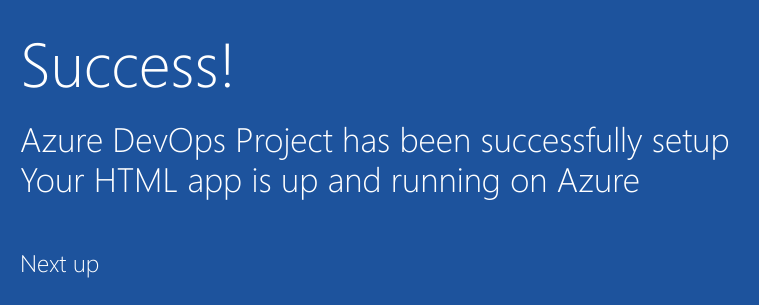
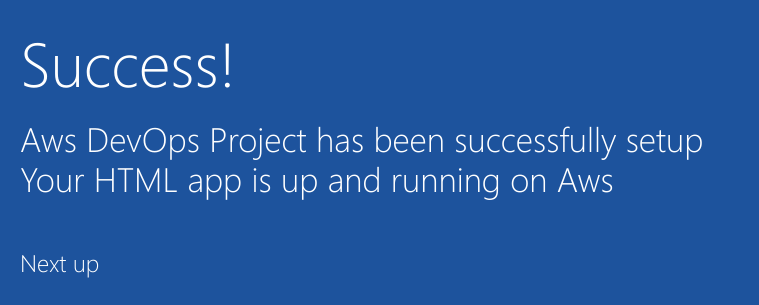
Before and after one commit to PREESHEN07/Test_repo, a plain HTML site: page sample-project/index.html in a window 1280 px wide. Shown: the part 352-657 px from the top of the page, 205-964 px from the left. Drawn offline with Linux system fonts and the light colour scheme.

Commit message:
A commit has been added and azure changed to aws

```diff
--- a/sample-project/index.html
+++ b/sample-project/index.html
@@ -1,4 +1,5 @@
  <!Doctype html>
+<!Imp file>
 <html>
 
 <head>
@@ -19,8 +20,8 @@
         </div>
             <div class="content-body">
                 <div class="success-text">Success!</div>
-                <div class="description line-1"> Azure DevOps Project has been successfully setup</div>
-                <div class="description line-2"> Your HTML app is up and running on Azure</div>
+                <div class="description line-1"> Aws DevOps Project has been successfully setup</div>
+                <div class="description line-2"> Your HTML app is up and running on Aws</div>
                 <div class="next-steps-container">
                     <div class="next-steps-header">Next up</div>
                     <div class="next-steps-body">
```
